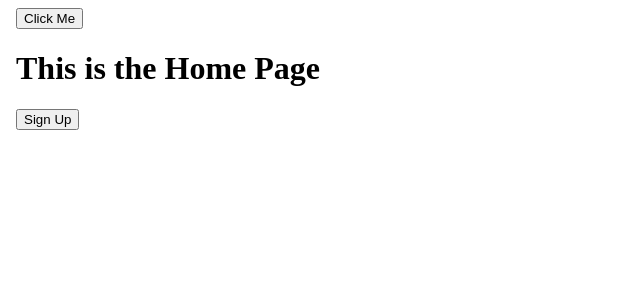
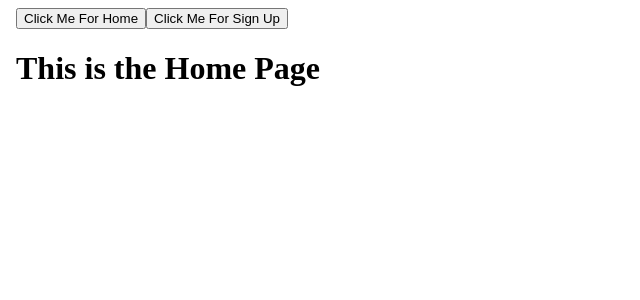
Before and after one commit to rohitanchal/learn-github, an Angular app in the folder myapp/: page /home in a window 1280 px wide. Shown: the top 300 px of the page, without its empty margins (0-640 px from the left). Built offline with nearby package versions, Linux system fonts and the light colour scheme.

Commit message:
fix erroe

```diff
--- a/myapp/src/app/app.component.html
+++ b/myapp/src/app/app.component.html
@@ -8,7 +8,8 @@
 </head>
 
 <body>
-    <button routerLink="home">Click Me</button>
+    <button routerLink="home">Click Me For Home</button>
+    <button routerLink="signup">Click Me For Sign Up</button>
     <router-outlet></router-outlet>
 
 </body>
--- a/myapp/src/app/home/home.component.html
+++ b/myapp/src/app/home/home.component.html
@@ -1,3 +1 @@
 <h1>This is the Home Page</h1>
-<!-- <button routerLink="signup"></button> -->
-<button routerLink="signup">Sign Up</button>
--- a/myapp/src/app/home/home.component.ts
+++ b/myapp/src/app/home/home.component.ts
@@ -6,5 +6,4 @@ import { Component } from '@angular/core';
   styleUrls: ['./home.component.css']
 })
 export class HomeComponent {
-
 }
```
